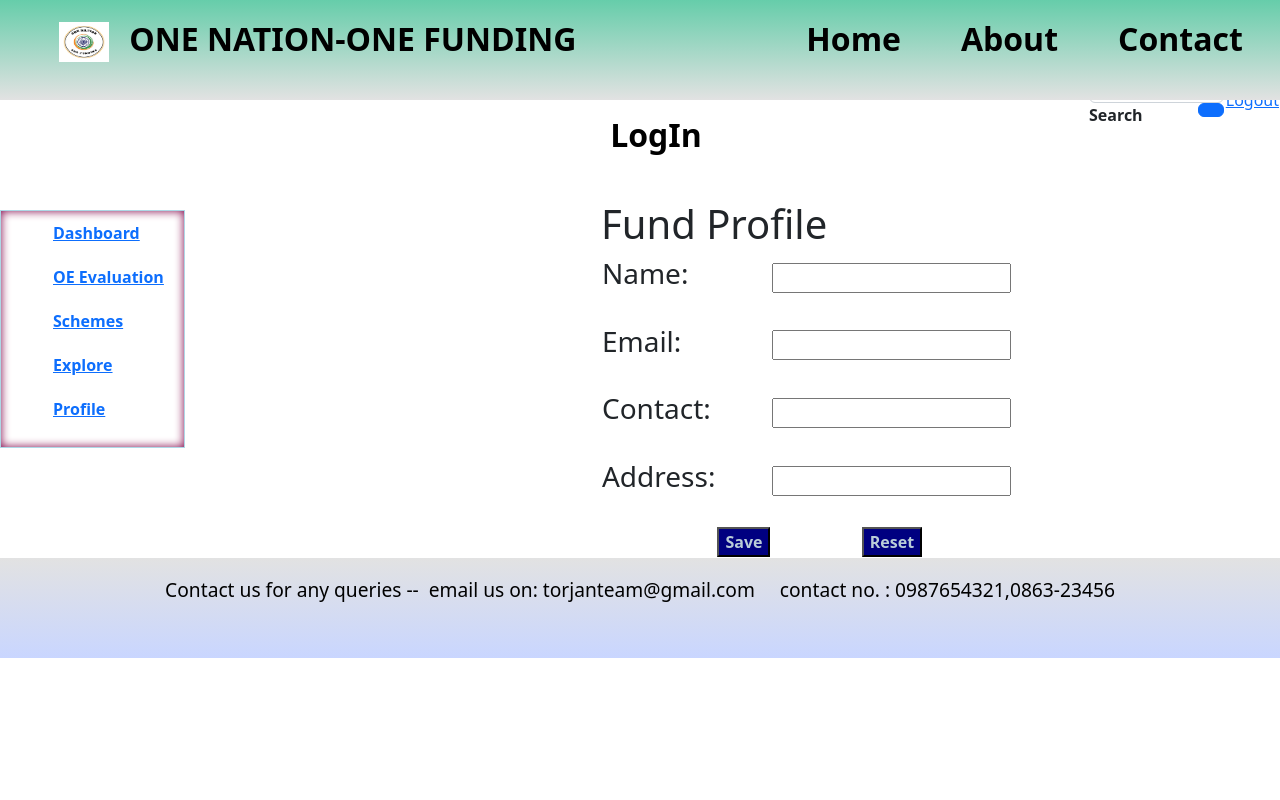
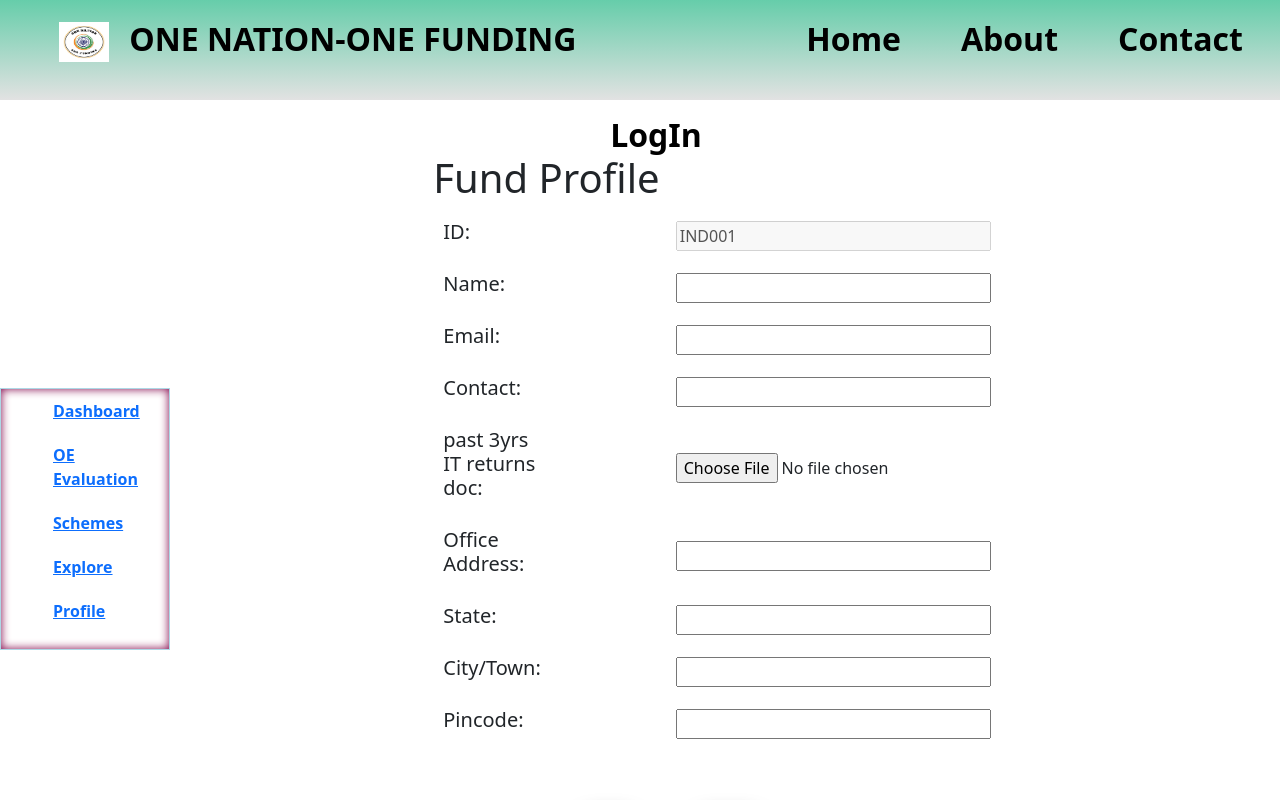
Before and after one commit to Torjan-SIH/current, a React (Create React App) app in the folder client/: page /fundsprofile in a window 1280 px wide. Shown: the top 800 px of the page. Built offline with nearby package versions, Linux system fonts and the light colour scheme.

Commit message:
profiles

```diff
--- a/client/src/components/TopBar/topbar.js
+++ b/client/src/components/TopBar/topbar.js
@@ -7,11 +7,12 @@ const TopBar = () =>{
         <div className="topBarContent">
             <table className="topBarTable">
                 <tr>
-                    <th> <input type="search" id="form1" class="form-control" />
+                   {/* <th> <input type="search" id="form1" class="form-control" />
     <label class="form-label" for="form1">Search</label>
   <button type="button" class="btn btn-primary">
     <i class="fas fa-search"></i>
-  </button></th>
+  </button></th>*/}
+                    <th>WELCOME</th><td><br></br></td>
                     <td><div><Link to="/">Logout</Link></div></td>
                 </tr>
             </table>
--- a/client/src/pages/funds/agencyregister.js
+++ b/client/src/pages/funds/agencyregister.js
@@ -205,7 +205,7 @@ const AgencyRegister = () => {
                   <tr>
                      <td>
                         <br></br>
-                        <button type="submit" className="registerSubmitButton">Submit</button>
+                        <button type="submit" className="registerButton">Submit</button>
                      </td>
                   </tr>
                </tfoot>
--- a/client/src/pages/funds/fundsStyles.css
+++ b/client/src/pages/funds/fundsStyles.css
@@ -1,17 +1,23 @@
-.fundProfileDiv,
-.fundsExploreDiv {
+.fundProfileDiv, .fundsExploreDiv {
     width: 100%;
     text-align: left;
 }
 
 .fundProfileForm {
-    margin-left: 70%;
+    margin-left: 30%;
+    margin-right: 10%;
+}
 
+.fundProfileTable{
+    margin-right: auto;
+    margin-left: auto;
+    width: 100%;
 }
 
 .sideBySide {
     display: inline-flex;
     margin-right: 10%;
+    align-items: center;
 
 }
 
@@ -32,10 +38,6 @@
     border-radius: 12px;
 }
 
-.btn {
-    float: right;
-}
-
 
 /* ------Agency Register page Styling-------*/
 
@@ -46,8 +48,8 @@
 }
 .registerDiv {
     margin-top: 10%;
+}
 
-}
 
 /* .registerTable {
     width: 90%;
@@ -67,7 +69,7 @@
   border: none;
   border-bottom: 3px solid black;
 }
-.registerSubmitButton{
+.registerButton{
     width: 185px;
     height: 90px;
     border: none;
@@ -121,3 +123,24 @@
     width: 100%;
     margin: 0%;
 }
+.btn{
+    height: 50px;
+    border: none;
+    margin: 20px 10px 20px 10px;
+    outline: none;
+    background: rgb(55, 118, 118);
+    color: black;
+    font-size: 22px;
+    border-radius: 40px;
+    text-align: center;
+    box-shadow: 0 6px 20px -5px rgba(0,0,0,0.4);
+    position: relative;
+    overflow: hidden;
+    cursor: pointer;
+    display: inline-block;
+    text-decoration: none;
+    width:max-content;
+}
+.inputBox{
+    width: 300%;
+}
--- a/client/src/pages/funds/fundsprofile.js
+++ b/client/src/pages/funds/fundsprofile.js
@@ -10,34 +10,50 @@ const FundsProfile = () =>
             <TopBar/>
             <div className="sideBySide">
                 <FundSideBar/>
-            </div>
-            <div className="sideBySide">
+
             <form className="fundProfileForm">
                 <h1 className="fundProfileHeading">Fund Profile</h1>
-                <table className="fundProfileTable">
+                <table className="fundProfileTable" cellPadding={10} >
+                <tr>
+                        <th><h5>ID: </h5></th><br></br>
+                        <td ><input type="text" name="id" disabled value="IND001" className="inputBox"></input></td>
+                    </tr>
                     <tr>
-                        <th><h3>Name: </h3></th><td></td>
-                        <td><input type="text" name="oename" ></input></td>
+                        <th><h5>Name: </h5></th><td></td>
+                        <td><input type="text" name="oename" className="inputBox"></input></td>
                     </tr>
-                   <br></br>
                     <tr>
-                        <th><h3>Email: </h3></th><td></td>
-                        <td><input type="email" name="oemail" ></input></td>
+                        <th><h5>Email: </h5></th><td></td>
+                        <td><input type="email" name="oemail" className="inputBox"></input></td>
                     </tr>
-                    <br></br>
                     <tr>
-                        <th><h3>Contact: </h3></th><td></td>
-                        <td><input type="number" name="oecontact" ></input></td>
+                        <th><h5>Contact: </h5></th><td></td>
+                        <td><input type="number" name="oecontact" className="inputBox"></input></td>
                     </tr>
-                    <br></br>
                     <tr>
-                        <th><h3>Address: </h3></th><br></br>
-                        <td><input type="text" name="oeaddress" ></input></td>
+                        <th><h5>past 3yrs IT returns doc: </h5></th><br></br>
+                        <td><input type="file" name="itdoc" className="inputBox"></input></td>
+                    </tr>
+                    <tr>
+                        <th><h5>Office Address: </h5></th><br></br>
+                        <td><input type="text" name="oeaddress" className="inputBox"></input></td>
+                    </tr>
+                    <tr>
+                        <th><h5>State: </h5></th><br></br>
+                        <td><input type="text" name="oestate"className="inputBox" ></input></td>
+                    </tr>
+                    <tr>
+                        <th><h5>City/Town: </h5></th><br></br>
+                        <td><input type="text" name="oecity" className="inputBox"></input></td>
+                    </tr>
+                    <tr>
+                        <th><h5>Pincode: </h5></th><br></br>
+                        <td><input type="text" name="oepincode" className="inputBox"></input></td>
                     </tr>
                     <br></br>
                     <tr><td></td>
-                    <td><center><button ><b>Save</b></button></center></td>
-                    <td><center><button ><b>Reset</b></button></center></td>
+                    <td><center><button className="btn"><b>Save</b></button></center></td>
+                    <td><center><button className="btn"><b>Reset</b></button></center></td>
 
                     </tr>
                 </table>
--- a/client/src/pages/hei/heiStyles.css
+++ b/client/src/pages/hei/heiStyles.css
@@ -5,7 +5,8 @@
 }
 
 .heiProfileForm {
-    margin-left: 100%;
+    margin-left: 50%;
+    margin-right: 10%;
 }
 
 .sideBySide {
@@ -21,22 +22,8 @@
 .heiDashBoardForm {
     margin-left: 100%;
 }
-
-.sideBySide {
-    display: inline-flex;
-}
-
 .heiDashboardDiv {
     font: italic bold 12px/30px Georgia, serif;
-}
-
-.btn {
-    float: right;
-}
-
-button {
-    background-color: navy;
-    color: #bacdd8;
 }
 
 .search {
@@ -125,3 +112,27 @@ button {
 .registerInputField {
     width: 100%;
 }
+.btn{
+    height: 50px;
+    border: none;
+    margin: 20px 10px 20px 10px;
+    outline: none;
+    background: rgb(55, 118, 118);
+    color: black;
+    font-size: 22px;
+    border-radius: 40px;
+    text-align: center;
+    box-shadow: 0 6px 20px -5px rgba(0,0,0,0.4);
+    position: relative;
+    overflow: hidden;
+    cursor: pointer;
+    display: inline-block;
+    text-decoration: none;
+    width:max-content;
+}
+.inputBox{
+    width: 400%;
+}
+.heiProfileTable{
+    margin-left: 0%;
+}
--- a/client/src/pages/hei/heiprofile.js
+++ b/client/src/pages/hei/heiprofile.js
@@ -9,30 +9,46 @@ const HeiProfile = () => {
             <TopBar/>
             <div className="sideBySide">
                 <HeiSideBar/>
-            </div>
-            <div className="sideBySide">
                 <form className="heiProfileForm">
                     <h1 className="heiProfileHeading">HEI Profile</h1>
-                    <table className="heiProfileTable">
+                    <table className="heiProfileTable" cellPadding={10}>
+                    <tr>
+                            <th>ID: </th>
+                            <td><input type="text" name="id"  disabled value="IND001" className="inputBox"></input></td>
+                        </tr>
                         <tr>
                             <th>Name: </th>
-                            <td><input type="text" name="oename" ></input></td>
+                            <td><input type="text" name="heiname" className="inputBox"></input></td>
                         </tr>
                         <tr>
                             <th>Email: </th>
-                            <td><input type="email" name="oemail" ></input></td>
+                            <td><input type="email" name="heimail" className="inputBox"></input></td>
                         </tr>
                         <tr>
                             <th>Contact: </th>
-                            <td><input type="number" name="oecontact" ></input></td>
+                            <td><input type="number" name="heicontact" className="inputBox"></input></td>
                         </tr>
                         <tr>
-                            <th>Address: </th>
-                            <td><input type="text" name="oeaddress" ></input></td>
+                            <th>Office Address: </th>
+                            <td><input type="text" name="heiaddress" className="inputBox"></input></td>
                         </tr>
                         <tr>
-                            <td><button>Save</button></td>
-                            <td><button>Reset</button></td>
+                            <th>State: </th>
+                            <td><input type="text" name="heistate" className="inputBox"></input></td>
+                        </tr>
+                        <tr>
+                            <th>City/Town: </th>
+                            <td><input type="text" name="heicity" className="inputBox"></input></td>
+                        </tr>
+                        <tr>
+                            <th>Pincode: </th>
+                            <td><input type="text" name="heipincode" className="inputBox"></input></td>
+                        </tr>
+
+                        <br></br>
+                    <tr><td></td>
+                            <td><center><button className="btn"><b>Save</b></button></center></td>
+                            <td><center><button className="btn"><b>Reset</b></button></center></td>
                         </tr>
                     </table>
                 </form>
--- a/client/src/pages/oe/oeStyles.css
+++ b/client/src/pages/oe/oeStyles.css
@@ -8,14 +8,9 @@
 }
 
 .oeProfileForm {
-    margin-left: 100%;
+    margin-left: 50%;
+    margin-right: 10%;
 }
-
-button {
-    background-color: navy;
-    color: #bacdd8;
-}
-
 .accept {
     margin-top: 200px;
     background-color: black;
@@ -122,3 +117,24 @@ button {
 .registerInputField {
     width: 100%;
 }
+.btn{
+    height: 50px;
+    border: none;
+    margin: 20px 10px 20px 10px;
+    outline: none;
+    background: rgb(55, 118, 118);
+    color: black;
+    font-size: 22px;
+    border-radius: 40px;
+    text-align: center;
+    box-shadow: 0 6px 20px -5px rgba(0,0,0,0.4);
+    position: relative;
+    overflow: hidden;
+    cursor: pointer;
+    display: inline-block;
+    text-decoration: none;
+    width:max-content;
+}
+.inputBox{
+    width: 300%;
+}
--- a/client/src/pages/oe/oeprofile.js
+++ b/client/src/pages/oe/oeprofile.js
@@ -12,26 +12,43 @@ const OeProfile=() =>
             <OeSideBar/>
             <form className="oeProfileForm">
                 <h1 className="oeProfileHeading">OE Profile</h1>
-                <table className="oeProfileTable">
+                <table className="oeProfileTable" cellPadding={10}>
+                    <tr>
+                        <th>ID: </th>
+                        <td><input type="text" name="id" disabled value="IND001" className="inputBox"></input></td>
+                    </tr>
                     <tr>
                         <th>Name: </th>
-                        <td><input type="text" name="oename" ></input></td>
+                        <td><input type="text" name="oename" className="inputBox"></input></td>
                     </tr>
                     <tr>
                         <th>Email: </th>
-                        <td><input type="email" name="oemail" ></input></td>
+                        <td><input type="email" name="oemail" className="inputBox"></input></td>
                     </tr>
                     <tr>
                         <th>Contact: </th>
-                        <td><input type="number" name="oecontact" ></input></td>
+                        <td><input type="number" name="oecontact" className="inputBox"></input></td>
+                    </tr>
+
+                    <tr>
+                        <th>Office Address: </th>
+                        <td><input type="text" name="oeaddress" className="inputBox"></input></td>
                     </tr>
                     <tr>
-                        <th>Address: </th>
-                        <td><input type="text" name="oeaddress" ></input></td>
+                        <th>State: </th>
+                        <td><input type="text" name="oestate" className="inputBox"></input></td>
                     </tr>
                     <tr>
-                        <td><button >Save</button></td>
-                        <td><button >Reset</button></td>
+                        <th>City/Town: </th>
+                        <td><input type="text" name="oecity" className="inputBox"></input></td>
+                    </tr>
+                    <tr>
+                        <th>Pincode: </th>
+                        <td><input type="text" name="oepincode" className="inputBox"></input></td>
+                    </tr>
+                    <tr>
+                    <td><center><button className="btn"><b>Save</b></button></center></td>
+                    <td><center><button className="btn"><b>Reset</b></button></center></td>
                     </tr>
                 </table>
             </form>
--- a/client/src/pages/oe/oeregister.js
+++ b/client/src/pages/oe/oeregister.js
@@ -110,7 +110,7 @@ const OeRegister = () => {
          <form className="registerForm" onSubmit={(e) => submitValidate(e)}>
             {dor}
 
-            <table className="registerTable">
+            <table className="registerTable" cellPadding={15}>
                <tbody>
                   <tr >
                      <td colSpan={2}>
--- a/client/src/pages/pagesStyle.css
+++ b/client/src/pages/pagesStyle.css
@@ -198,10 +198,10 @@ h1::before {
   transform-origin: bottom right;
 }
 
-h1:hover::before {
+/*h1:hover::before {
   transform: scaleX(1);
   transform-origin: bottom left;
-}
+}*/
 
 h1::before {
   content: " ";
```
